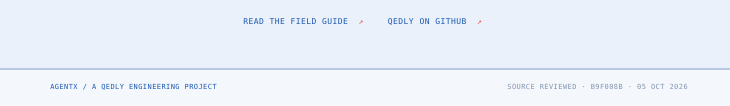
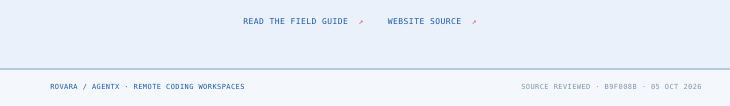
Before and after one commit to qedly/agentx-site, a plain HTML site: page site/index.html in a window 1280 px wide. Shown: the part 2159-2265 px from the top of the page, 181-911 px from the left. Drawn offline with Linux system fonts and the light colour scheme.

Commit message:
Remove Qedly branding from homepage

```diff
--- a/site/index.html
+++ b/site/index.html
@@ -12,7 +12,7 @@
     <nav class="rail-nav" aria-label="Page sections">
       <a class="is-current" href="#home"><span>01</span>HOME</a><a href="#architecture"><span>02</span>ARCHITECTURE</a><a href="#runtime"><span>03</span>RUNTIME</a><a href="#security"><span>04</span>SECURITY</a><a href="#developer-experience"><span>05</span>DEV EXPERIENCE</a><a href="#deployment"><span>06</span>DEPLOYMENT</a><a href="#extensions"><span>07</span>EXTENSIONS</a><a href="#about"><span>08</span>ABOUT</a>
     </nav>
-    <div class="rail-foot"><span>A MORE LEGIBLE<br>WAY TO DELEGATE</span><i></i><small>QEDLY / AGENTX</small></div>
+    <div class="rail-foot"><span>A MORE LEGIBLE<br>WAY TO DELEGATE</span><i></i><small>ROVARA / AGENTX</small></div>
   </aside>
   <div class="site-main">
     <header class="topbar"><a class="wordmark-mobile" href="index.html">AgentX<span> / SYSTEMS ATLAS</span></a><nav aria-label="Top navigation"><a href="#runtime">CODE</a><span>/</span><a href="#architecture">RUN</a><span>/</span><a href="docs/index.html">UNDERSTAND</a><i></i><a class="top-status" href="docs/index.html#readiness">SOURCE STATUS <span aria-hidden="true">↗</span></a></nav><a class="mobile-nav" href="docs/index.html">DOCS <span aria-hidden="true">↗</span></a></header>
@@ -80,8 +80,8 @@
 
       <section class="extension-band" id="extensions"><div class="band-head"><span>05 / EXTENSIONS</span><span>WORK WHERE IT STARTS</span></div><h2>Connections should fit the task.</h2><div class="extension-flow"><div><small>TEAM CONVERSATION</small><b>Slack</b><span>Start · follow · share</span></div><i>↘</i><div><small>DEVELOPER TOOL</small><b>MCP task tools</b><span>Start · continue · open PR</span></div><i>↘</i><div><small>PROJECT CONTEXT</small><b>Linear · Jira · Asana</b><span>Remote MCP connectors</span></div></div><p>These are entry and project-context connections; the task workspace remains the place the coding work runs.</p></section>
 
-      <section class="status-band" id="about"><div class="status-mark"><span>RELEASE</span><b>NOT<br>OUT YET</b><small>FSL-1.1-ALv2</small></div><div><p class="eyebrow">06 / ABOUT AGENTX</p><h2>AgentX itself is source-available.<br>Still private, with no public install.</h2><p>AgentX is licensed FSL-1.1-ALv2. Each release becomes Apache 2.0 two years after it ships. The repository is private today; no public release or npm package is published. Until the release path is verified, the right first step is to understand the system and its prerequisites—not run a broken install command.</p><div class="status-actions"><a href="docs/index.html">READ THE FIELD GUIDE <span>↗</span></a><a href="https://github.com/orgs/qedly/repositories">QEDLY ON GITHUB <span>↗</span></a></div></div></section>
-      <footer class="site-footer"><span>AGENTX / A QEDLY ENGINEERING PROJECT</span><span>SOURCE REVIEWED · B9F008B · 05 OCT 2026</span><a href="docs/index.html">DOCUMENTATION ↗</a></footer>
+      <section class="status-band" id="about"><div class="status-mark"><span>RELEASE</span><b>NOT<br>OUT YET</b><small>FSL-1.1-ALv2</small></div><div><p class="eyebrow">06 / ABOUT AGENTX</p><h2>AgentX itself is source-available.<br>Still private, with no public install.</h2><p>AgentX is licensed FSL-1.1-ALv2. Each release becomes Apache 2.0 two years after it ships. The repository is private today; no public release or npm package is published. Until the release path is verified, the right first step is to understand the system and its prerequisites—not run a broken install command.</p><div class="status-actions"><a href="docs/index.html">READ THE FIELD GUIDE <span>↗</span></a><a href="https://github.com/rovara-dev/rovara-dev.github.io">WEBSITE SOURCE <span aria-hidden="true">↗</span></a></div></div></section>
+      <footer class="site-footer"><span>ROVARA / AGENTX · REMOTE CODING WORKSPACES</span><span>SOURCE REVIEWED · B9F008B · 05 OCT 2026</span><a href="docs/index.html">DOCUMENTATION ↗</a></footer>
     </main>
   </div>
 </body>
```
